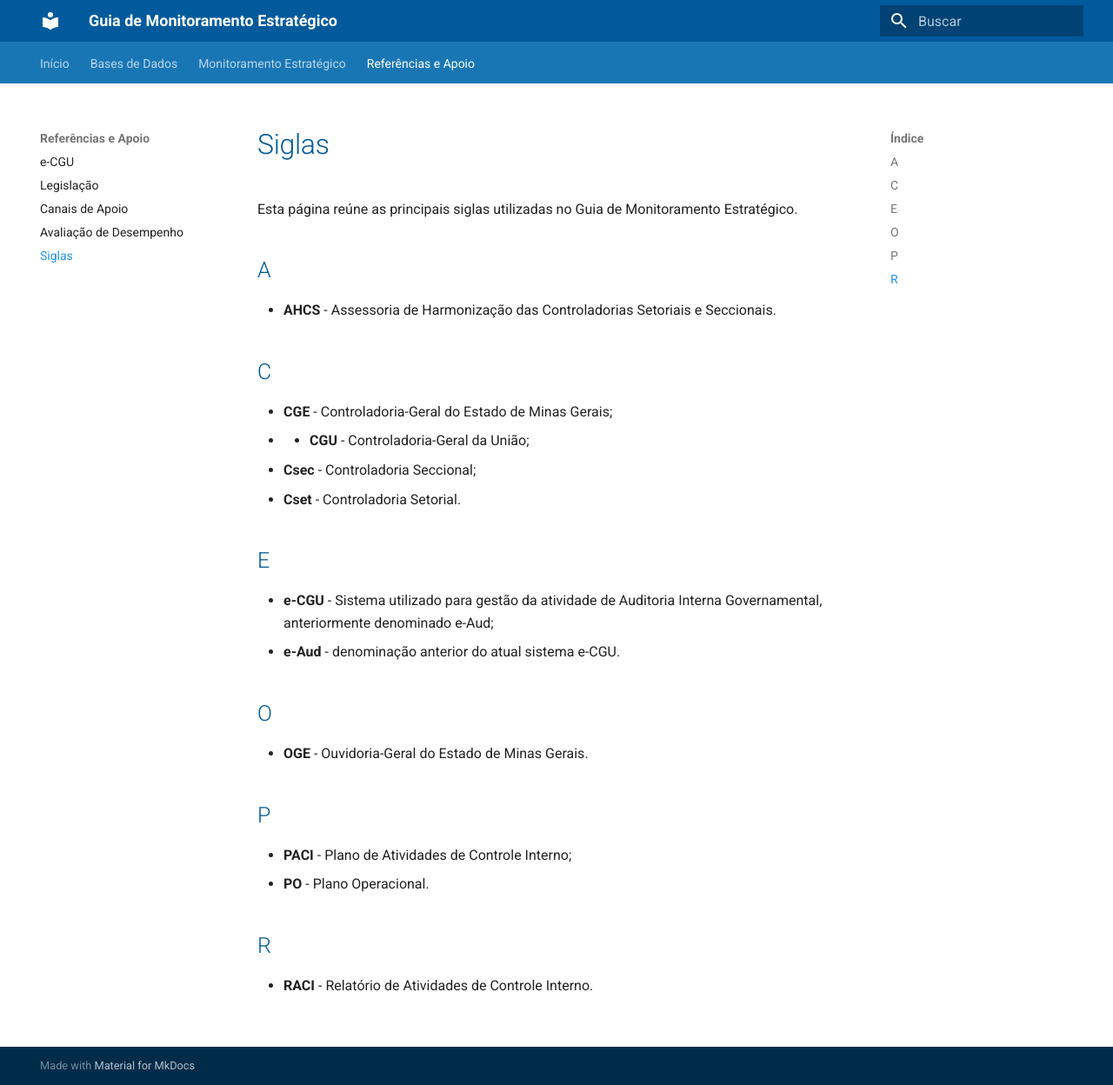
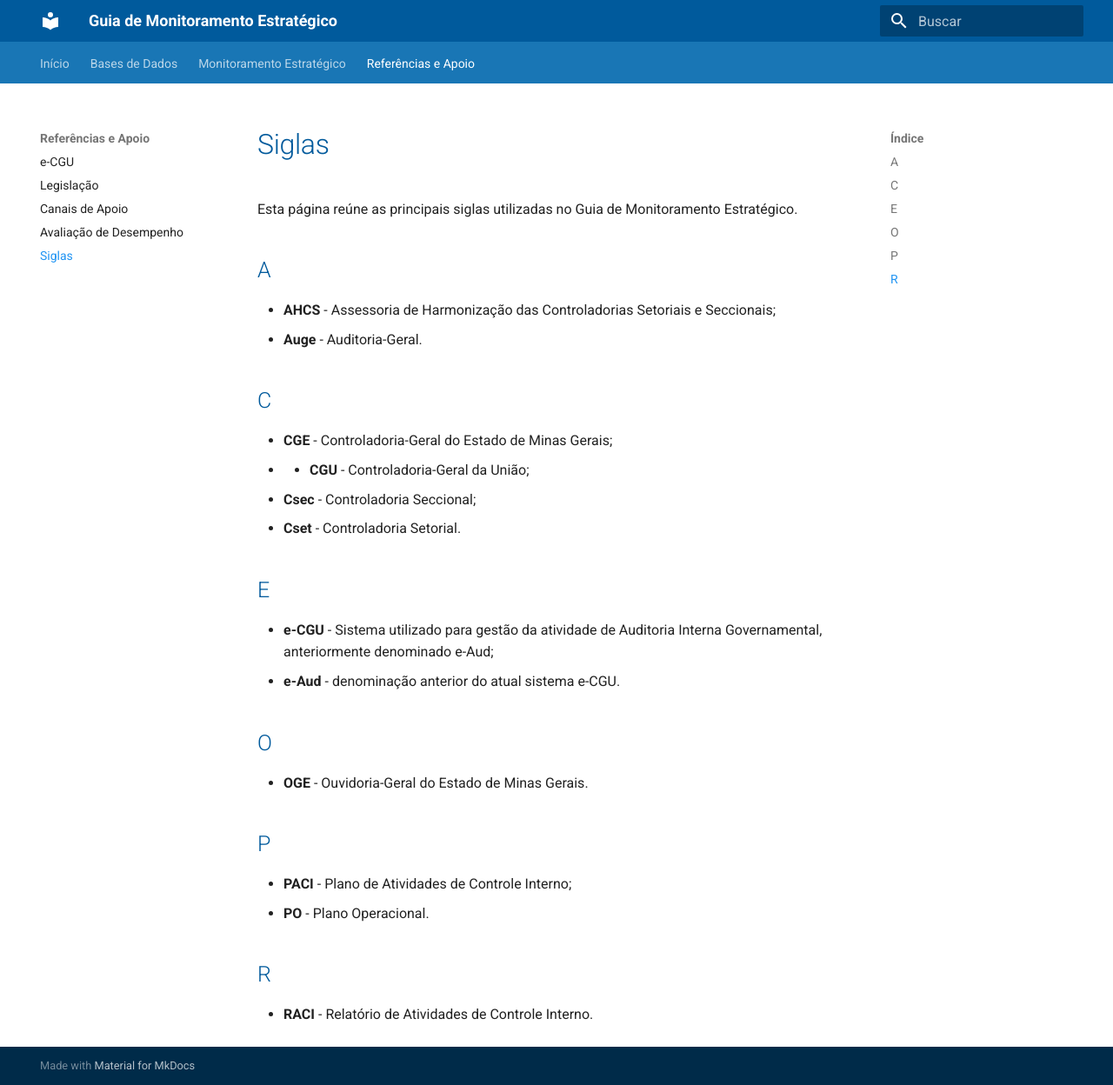
Before and after one commit to CGEMG-AHCS/guia-monitoramento-estrategico, an MkDocs documentation site: the page built from docs/referencias/siglas.md, in a window 1280 px wide and 1248 px high. Shown: the whole window at 87% size. Built offline with MkDocs 1.6.1 and Material for MkDocs 9.7.7, drawn with Linux system fonts in a browser that asks for light colours.

Commit message:
Update siglas.md

```diff
--- a/docs/referencias/siglas.md
+++ b/docs/referencias/siglas.md
@@ -4,7 +4,8 @@ Esta página reúne as principais siglas utilizadas no Guia de Monitoramento Est
 
 ## A
 
-- **AHCS** - Assessoria de Harmonização das Controladorias Setoriais e Seccionais.
+- **AHCS** - Assessoria de Harmonização das Controladorias Setoriais e Seccionais;
+- **Auge** - Auditoria-Geral.
 
 ## C
 
```
